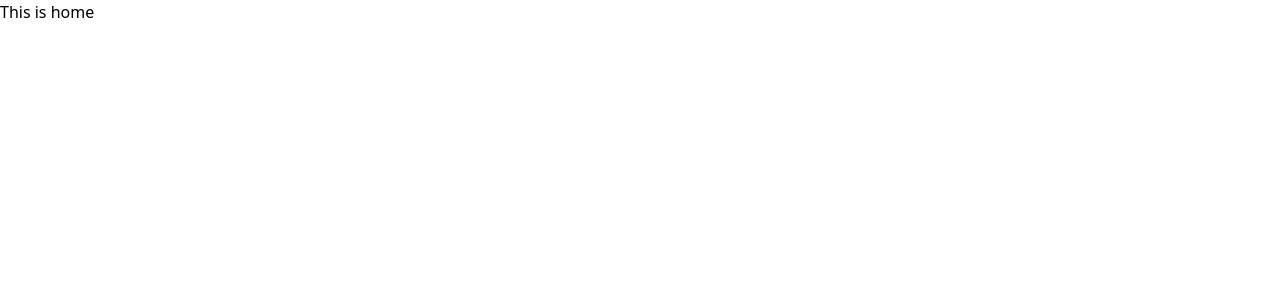
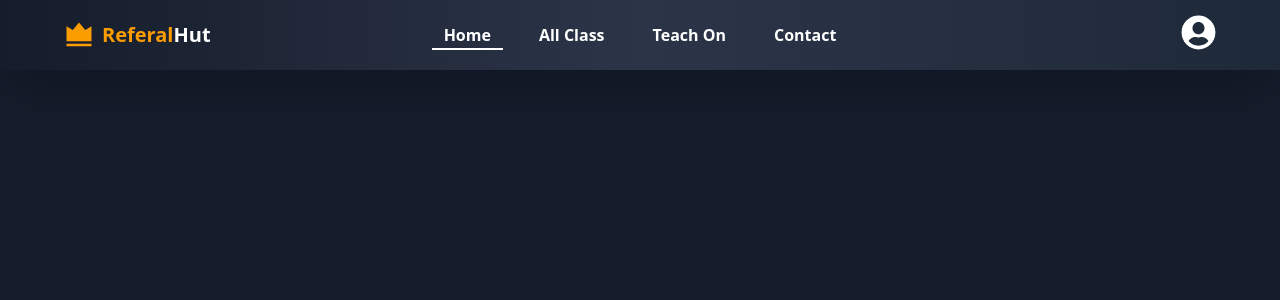
Before and after one commit to shahriaraf/Referral-Hut, a React (Vite) app: page / in a window 1280 px wide. Shown: the top 300 px of the page. Built offline with nearby package versions, Linux system fonts and the light colour scheme.

Commit message:
creat navbar and responsive for all devices

```diff
--- a/package.json
+++ b/package.json
@@ -15,6 +15,7 @@
     "match-sorter": "^8.1.0",
     "react": "^19.1.1",
     "react-dom": "^19.1.1",
+    "react-icons": "^5.5.0",
     "react-router-dom": "^7.8.1",
     "sort-by": "^1.2.0",
     "tailwindcss": "^4.1.12"
@@ -24,6 +25,7 @@
     "@types/react": "^19.1.10",
     "@types/react-dom": "^19.1.7",
     "@vitejs/plugin-react": "^5.0.0",
+    "daisyui": "^5.0.50",
     "eslint": "^9.33.0",
     "eslint-plugin-react-hooks": "^5.2.0",
     "eslint-plugin-react-refresh": "^0.4.20",
--- /dev/null
+++ b/src/Components/Navbar/Navbar.jsx
@@ -0,0 +1,138 @@
+import React, { useState } from "react";
+import { Link } from "react-router-dom";
+import { IoMenu } from "react-icons/io5";
+import { MdClose } from "react-icons/md";
+import { FaSearch, FaSearchDollar, FaUserCircle } from "react-icons/fa";
+import { RiVipCrownFill } from "react-icons/ri";
+
+
+// import nav__logo from "../../assets/navLogo/Nav_logo.png";
+import Navlinks from "./Navlinks";
+import UserAvater from "./UserAvater";
+
+const Navbar = () => {
+  const [isActive, setIsActive] = useState(false);
+  const user = true;
+
+  const handleMenuIcon = () => setIsActive(true);
+
+  return (
+  <div className="bg-gradient-to-r from-[#151C2B] via-[#2C3548] to-gray-800 shadow-2xl sticky top-0 z-50">
+  <div className="navbar px-4 sm:px-6 md:px-16 2xl:px-22 py-3 relative">
+
+    {/* Logo - navbar-start */}
+    <div className="navbar-start flex items-center gap-x-2">
+      <RiVipCrownFill className="text-3xl text-[#FB9C00]" />
+      <h2 className="text-xl font-semibold text-[#FB9C00]">
+        Referal<span className="text-white">Hut</span>
+      </h2>
+    </div>
+
+    {/* Navlinks - navbar-center */}
+    <div className=" nav_link navbar-center">
+      <div className="hidden md:flex">
+        <ul className="menu menu-horizontal px-1">
+          <Navlinks />
+        </ul>
+      </div>
+    </div>
+
+    {/* User Avatar - navbar-end */}
+    <div className="navbar-end flex items-center gap-x-4">
+      {/* Mobile Menu Icon */}
+      <div className="md:hidden text-4xl cursor-pointer text-white">
+        {!isActive && <IoMenu onClick={handleMenuIcon} />}
+      </div>
+
+      {/* Desktop Avatar */}
+      <div className="hidden md:block">
+        {user ? (
+          <div className="dropdown dropdown-end">
+            <div tabIndex={0} role="button">
+                <FaUserCircle className="w-[35px] h-[35px] rounded-full  text-white "> </FaUserCircle>
+                {/* className="" */}
+            </div>
+            <div
+              tabIndex={0}
+              className="menu menu-sm dropdown-content bg-[#151C2B]  rounded-box z-1 mt-3 w-52 p-0 shadow-lg border border-gray-600"
+            >
+              <UserAvater />
+            </div>
+          </div>
+        ) : (
+          <Link to="signIn">
+            <button className="secondary_btn uppercase">
+              <span>Log In</span>
+            </button>
+          </Link>
+        )}
+      </div>
+    </div>
+
+    {/* Mobile Sidebar */}
+    <div
+      tabIndex={0}
+      className={`h-[100vh] bg-black/30 absolute left-0 top-0 transition-all duration-300 ease-in-out ${
+        isActive ? "w-full" : "w-0 overflow-hidden"
+      }`}
+      onClick={() => setIsActive(false)}
+    >
+      <div
+        className={`h-full bg-gradient-to-b from-[#151C2B] via-[#2C3548] to-gray-800 px-5 transition-all duration-500 ease-in-out ${
+          isActive ? "w-[80%]" : "w-0 overflow-hidden"
+        }`}
+      >
+        <div className="flex justify-between items-center pt-2 mb-6">
+                {/* logo */}
+
+                    <div className="navbar-start pl-3 flex items-center gap-x-2">
+      <RiVipCrownFill className="text-3xl text-[#FB9C00]" />
+      <h2 className="text-xl font-semibold text-[#FB9C00]">
+        Referal<span className="text-white">Hut</span>
+      </h2>
+    </div>
+
+
+          <MdClose
+            className="text-5xl pr-4 cursor-pointer text-white"
+            onClick={() => setIsActive(false)}
+          />
+        </div>
+                    {/* sidebar navlinks */}
+        <ul className="nav_link">
+          <Navlinks />
+        </ul>
+        <div className="divider"></div>
+
+        {user ? (
+          <div className="responsive_user_avater pl-4">
+            <div className="img flex items-center gap-x-3 mb-5">
+                      <FaUserCircle className="w-[35px] h-[35px] rounded-full  text-white "> </FaUserCircle>
+                            <h2 className="text-xl capitalize text-white">Jon Doe</h2>
+              <div>
+                {/* <p className="capitalize">{user?.displayName}</p> */}
+                {/* <p className="text-sm">{data?.role}</p> */}
+              </div>
+            </div>
+            <div className="avater_link ">
+              <UserAvater />
+            </div>
+          </div>
+        ) : (
+          <div className="text-center">
+            <Link to="signIn">
+              <button className="secondary_btn uppercase">
+                <span>Log In / Sign Up</span>
+              </button>
+            </Link>
+          </div>
+        )}
+      </div>
+    </div>
+  </div>
+</div>
+
+  );
+};
+
+export default Navbar;
--- /dev/null
+++ b/src/Components/Navbar/Navlinks.jsx
@@ -0,0 +1,25 @@
+import React from 'react';
+import { NavLink } from 'react-router-dom';
+
+const Navlinks = () => {
+      const navLinks = (
+    <>
+      <li className="text-base font-semibold capitalize md:mx-3 py-2 lg:py-0 cursor-pointer">
+        <NavLink to="/">Home</NavLink>
+      </li>
+      <li className="text-base font-semibold capitalize md:mx-3 py-2 lg:py-0 cursor-pointer">
+        <NavLink to="/allClass">All Class</NavLink>
+      </li>
+      <li className="text-base font-semibold capitalize md:mx-3 py-2 lg:py-0 cursor-pointer">
+        <NavLink to="/TeachOn">Teach On</NavLink>
+      </li>
+      <li className="text-base font-semibold capitalize md:mx-3 py-2 lg:py-0 cursor-pointer">
+        <NavLink to="/contact">Contact</NavLink>
+      </li>
+    </>
+  );
+
+    return   navLinks;
+};
+
+export default Navlinks;
--- /dev/null
+++ b/src/Components/Navbar/UserAvater.jsx
@@ -0,0 +1,38 @@
+import React from 'react';
+
+import { FaSignOutAlt, FaUser } from "react-icons/fa";
+import {MdDashboard } from "react-icons/md";
+
+import { Link } from 'react-router-dom';
+
+const UserAvater = () => {
+    // const {user,logOut} = useAuth();
+
+      const avaterLinks = (
+        <>
+          <Link
+            to="/profile"
+            className="text-base font-semibold capitalize text-white flex items-center gap-x-3  px-2 py-3  hover:bg-gray-950"
+          >
+            <FaUser /> Profile
+          </Link>
+          <Link
+            to="/dashboard"
+            className="text-base font-semibold capitalize text-white flex items-center gap-x-3  px-2 py-3 hover:bg-gray-950"
+          >
+            <MdDashboard /> Dashboard
+          </Link>
+          <Link
+            // onClick={logOut}
+            className="text-base font-semibold capitalize text-white flex items-center gap-x-3  px-2 py-3 hover:bg-gray-950"
+          >
+            <FaSignOutAlt /> Logout
+          </Link>
+        </>
+      );
+
+
+    return avaterLinks;
+};
+
+export default UserAvater;
--- a/src/HomePage/Home.jsx
+++ b/src/HomePage/Home.jsx
@@ -1,9 +1,10 @@
 import React from 'react';
+import RoutePrograms from '../Route Programs/RoutePrograms';
 
 const Home = () => {
     return (
-        <div>
-            This is home
+        <div className='primary_bg_color w-full min-h-screen'>
+
         </div>
     );
 };
--- a/src/Layout/MainLayout.jsx
+++ b/src/Layout/MainLayout.jsx
@@ -1,11 +1,14 @@
-import React from 'react';
-import { Outlet } from 'react-router-dom';
+import React from "react";
+import { Outlet } from "react-router-dom";
+import Navbar from "../Components/Navbar/Navbar";
 const MainLayout = () => {
-    return (
-        <div>
-            <Outlet/>
-        </div>
-    );
+  return (
+    <div>
+      <Navbar></Navbar>
+
+      <Outlet />
+    </div>
+  );
 };
 
 export default MainLayout;
--- a/src/index.css
+++ b/src/index.css
@@ -1 +1,69 @@
+
+
 @import "tailwindcss";
+@plugin "daisyui";
+
+
+
+
+/*! common color section */
+
+*{
+}
+
+.primary_bg_color {
+  @apply bg-[#151C2B]
+
+}
+
+
+
+
+
+.common_padding {
+    @apply px-4 sm:px-6 md:px-16 2xl:px-22
+}
+
+
+
+
+/* navbar design */
+.nav_link a {
+  position: relative;
+  display: inline-block;
+  background-color: transparent;
+  padding: 3px 12px;
+  font-weight: 600;
+  color : white ;
+  text-transform: capitalize;
+  text-decoration: none;
+  transition: color 0.3s ease;
+
+}
+
+
+
+ .nav_link a::after {
+  content: "";
+  position: absolute;
+  bottom: 0;
+  left: 0;
+  width: 100%;
+  height: 2px;
+  background-color: white;
+  transform: scaleX(0);
+  transform-origin: left;
+  transition: transform 0.3s ease-in-out;
+}
+
+ .nav_link a:hover::after {
+  transform: scaleX(1);
+}
+
+ .nav_link a.active {
+  color: white;
+}
+
+ .nav_link a.active::after {
+  transform: scaleX(1);
+}
--- a/src/main.jsx
+++ b/src/main.jsx
@@ -28,6 +28,8 @@ const router = createBrowserRouter([
 
 createRoot(document.getElementById('root')).render(
   <StrictMode>
-   <RouterProvider router={router} />
+      <div className=' '>
+          <RouterProvider router={router} />
+      </div>
   </StrictMode>,
 )
```
Also changed, not shown: 1 other file (tests, documents, lock files or other folders).
